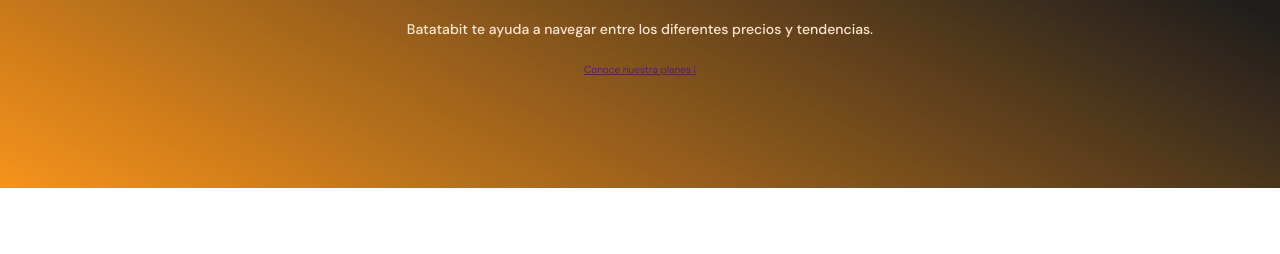
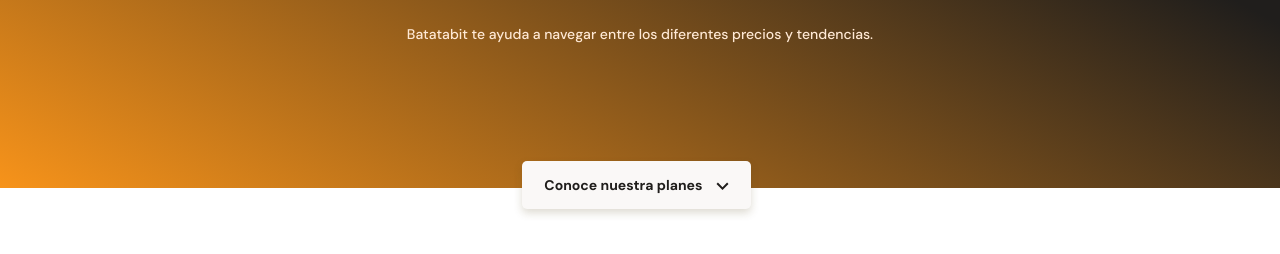
Before and after one commit to Alex-Nieto-deep/Batatabit, a plain HTML site: page index.html in a window 1280 px wide. Shown: the part 144-398 px from the top of the page. Drawn offline with Linux system fonts and the light colour scheme.

Commit message:
Posicionando el botón flotante entre el header y la seccion principal

```diff
--- a/index.html
+++ b/index.html
@@ -15,7 +15,7 @@
         <div class="header--title-container">
             <h1>La próxima revolución en el intercambio de criptomonedas</h1>
             <p>Batatabit te ayuda a navegar entre los diferentes precios y tendencias.</p>
-            <a href="" class="header--button">Conoce nuestra planes <span>i</span></a>
+            <a href="" class="header--button">Conoce nuestra planes <span></span></a>
         </div>
     </header>
     <main>
--- a/style.css
+++ b/style.css
@@ -58,9 +58,36 @@
 }
 
 .header--title-container p {
-    margin: 25px 0;
+    margin-top: 30px;
     font-size: 1.4rem;
     font-weight: 500;
     line-height: 1.8rem;
     color: var(--soft-orange);
 }
+.header--title-container .header--button {
+    position: absolute;
+    left: calc(50% - 118px);
+    top: 270px;
+    display: block;
+    margin-top: 35px;
+    padding: 15px;
+    width: 229px;
+    height: 48px;
+    background: var(--off-white) ;
+    /* Sombra */
+    box-shadow: 0px 4px 8px rgba(89, 73, 30, 0.2);
+    border: none;
+    border-radius: 5px;
+    font-size: 1.4rem;
+    font-weight: bold;
+    text-decoration: none;
+    color: var(--black);
+}
+
+.header--button span {
+    display: inline-block;
+    width: 13px;
+    height: 8px;
+    margin-left: 10px;
+    background-image: url('./assets/icons/down-arrow.svg');
+}
```
